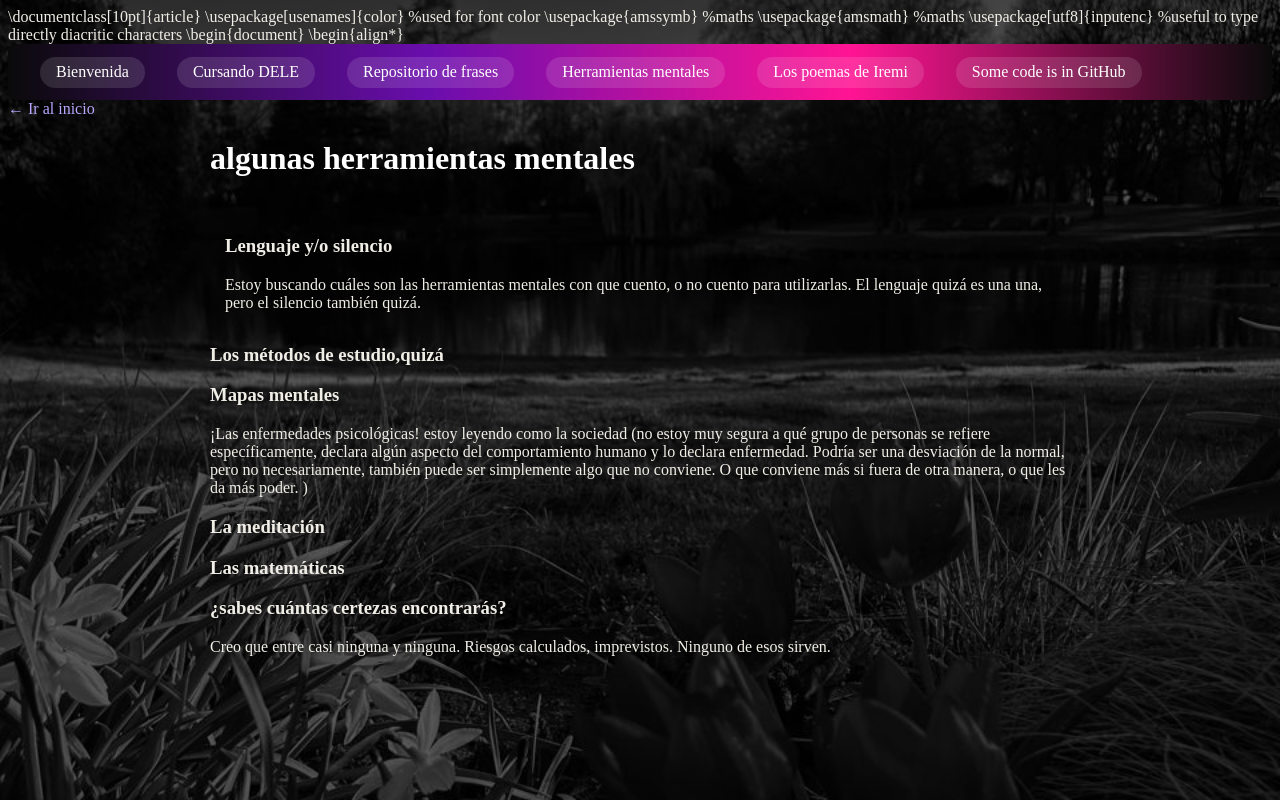
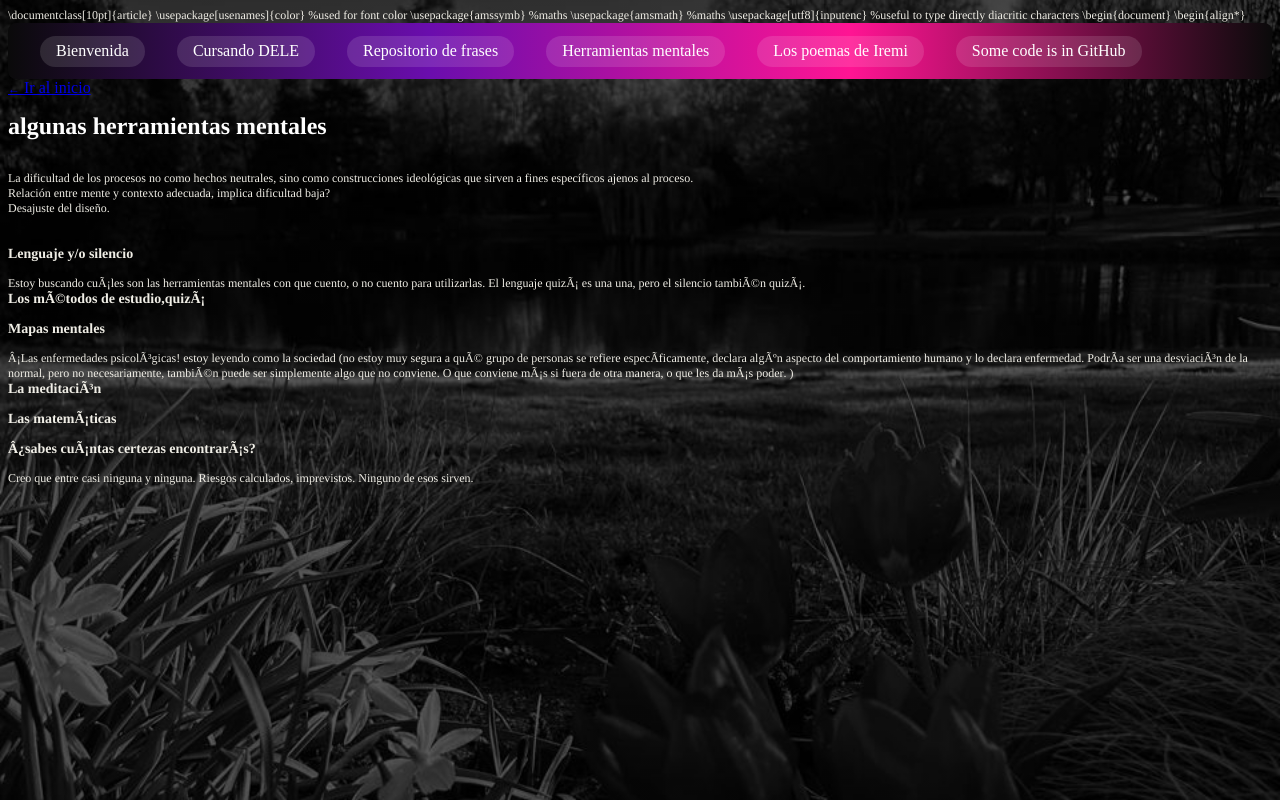
Before and after one commit to Elinada/my_web, a Flask app: page /herramientas/ in a window 1280 px wide. Run offline with Flask 3, Linux system fonts and the light colour scheme.

Commit message:
new module3

```diff
--- a/templates/herramientas.html
+++ b/templates/herramientas.html
@@ -1,36 +1,37 @@
-\documentclass[10pt]{article}
-\usepackage[usenames]{color} %used for font color
-\usepackage{amssymb} %maths
-\usepackage{amsmath} %maths
-\usepackage[utf8]{inputenc} %useful to type directly diacritic characters
-\begin{document}
-\begin{align*}{% extends "base.html" %}
-{% block title %}Herramientas{% endblock %}
-
-{% block content %}
-<a class="back-link" href="{{ url_for('home') }}">&larr; Ir al inicio</a>
-
-<div class="essays-container">
-    <h1> algunas herramientas mentales</h1>
-    <br>
-    <div class="essay">
-
-     <h3>Lenguaje y/o silencio</h3>
-     Estoy buscando cuáles son las herramientas mentales con que cuento, o no cuento para utilizarlas.
-     El lenguaje quizá es una una, pero el silencio también quizá.
-    </div>
-    <h3>Los métodos de estudio,quizá</h3>
-    <h3>Mapas mentales</h3>
-    ¡Las enfermedades psicológicas! estoy leyendo como la sociedad (no estoy muy segura a qué grupo de personas se refiere
-    específicamente, declara algún aspecto del comportamiento humano y lo declara enfermedad. Podría ser una
-    desviación de la normal, pero no necesariamente, también puede ser simplemente algo que no conviene. O que
-    conviene más si fuera de otra manera, o que les da más poder. )
-    <h3>La meditación</h3>
-    <h3>Las matemáticas</h3>
-<h3>¿sabes cuántas certezas encontrarás?</h3>
-Creo que entre casi ninguna y ninguna. Riesgos calculados, imprevistos. Ninguno de esos sirven.
-</div>
-{% endblock %}
-<a class="back-link" href="{{ url_for('home') }}">&larr; Ir al inicio</a>
-\end{align*}
-\end{document}
+<!DOCTYPE html PUBLIC "-//W3C//DTD HTML 4.01//EN" "http://www.w3.org/TR/html4/strict.dtd">
+<html>
+<head>
+  <meta http-equiv="Content-Type" content="text/html; charset=utf-8">
+  <meta http-equiv="Content-Style-Type" content="text/css">
+  <title></title>
+  <meta name="Generator" content="Cocoa HTML Writer">
+  <meta name="CocoaVersion" content="2685.6">
+  <style type="text/css">
+    p.p1 {margin: 0.0px 0.0px 0.0px 0.0px; font: 12.0px Times; -webkit-text-stroke: #000000}
+    p.p3 {margin: 0.0px 0.0px 0.0px 0.0px; font: 12.0px Times; -webkit-text-stroke: #000000; min-height: 14.0px}
+    span.s1 {font-kerning: none}
+    span.s2 {font: 12.0px 'Times New Roman'; text-decoration: underline ; font-kerning: none; color: #0000e9; -webkit-text-stroke: 0px #0000e9}
+    span.s3 {text-decoration: underline ; font-kerning: none; color: #0000e9; -webkit-text-stroke: 0px #0000e9}
+  </style>
+</head>
+<body>
+<p class="p1"><span class="s1">\documentclass[10pt]{article} \usepackage[usenames]{color} %used for font color \usepackage{amssymb} %maths \usepackage{amsmath} %maths \usepackage[utf8]{inputenc} %useful to type directly diacritic characters \begin{document} \begin{align*}{% extends "base.html" %} {% block title %}Herramientas{% endblock %} {% block content %} <a href="file:///Users/elicres/Documents/recetas/webDisplay/templates/%7B%7B%20url_for('home')%20%7D%7D"><span class="s2">←</span><span class="s3"> Ir al inicio</span></a></span></p>
+<h1 style="margin: 0.0px 0.0px 16.1px 0.0px; font: 24.0px Times; -webkit-text-stroke: #000000"><span class="s1"><b>algunas herramientas mentales</b></span></h1>
+<p class="p3"><span class="s1"></span><br></p>
+<p class="p1"><span class="s1">La dificultad de los procesos no como hechos neutrales, sino como construcciones ideológicas que sirven a fines específicos ajenos al proceso.</span></p>
+<p class="p1"><span class="s1">Relación entre mente y contexto adecuada, implica dificultad baja?</span></p>
+<p class="p1"><span class="s1">Desajuste del diseño.</span></p>
+<p class="p3"><span class="s1"></span><br></p>
+<p class="p3"><span class="s1"></span><br></p>
+<h3 style="margin: 0.0px 0.0px 14.0px 0.0px; font: 14.0px Times; -webkit-text-stroke: #000000"><span class="s1"><b>Lenguaje y/o silencio</b></span></h3>
+<p class="p1"><span class="s1">Estoy buscando cuÃ¡les son las herramientas mentales con que cuento, o no cuento para utilizarlas. El lenguaje quizÃ¡ es una una, pero el silencio tambiÃ©n quizÃ¡.</span></p>
+<h3 style="margin: 0.0px 0.0px 14.0px 0.0px; font: 14.0px Times; -webkit-text-stroke: #000000"><span class="s1"><b>Los mÃ©todos de estudio,quizÃ¡</b></span></h3>
+<h3 style="margin: 0.0px 0.0px 14.0px 0.0px; font: 14.0px Times; -webkit-text-stroke: #000000"><span class="s1"><b>Mapas mentales</b></span></h3>
+<p class="p1"><span class="s1">Â¡Las enfermedades psicolÃ³gicas! estoy leyendo como la sociedad (no estoy muy segura a quÃ© grupo de personas se refiere especÃ­ficamente, declara algÃºn aspecto del comportamiento humano y lo declara enfermedad. PodrÃ­a ser una desviaciÃ³n de la normal, pero no necesariamente, tambiÃ©n puede ser simplemente algo que no conviene. O que conviene mÃ¡s si fuera de otra manera, o que les da mÃ¡s poder. )</span></p>
+<h3 style="margin: 0.0px 0.0px 14.0px 0.0px; font: 14.0px Times; -webkit-text-stroke: #000000"><span class="s1"><b>La meditaciÃ³n</b></span></h3>
+<h3 style="margin: 0.0px 0.0px 14.0px 0.0px; font: 14.0px Times; -webkit-text-stroke: #000000"><span class="s1"><b>Las matemÃ¡ticas</b></span></h3>
+<h3 style="margin: 0.0px 0.0px 14.0px 0.0px; font: 14.0px Times; -webkit-text-stroke: #000000"><span class="s1"><b>Â¿sabes cuÃ¡ntas certezas encontrarÃ¡s?</b></span></h3>
+<p class="p1"><span class="s1">Creo que entre casi ninguna y ninguna. Riesgos calculados, imprevistos. Ninguno de esos sirven.</span></p>
+<p class="p1"><span class="s1">{% endblock %} <a href="file:///Users/elicres/Documents/recetas/webDisplay/templates/%7B%7B%20url_for('home')%20%7D%7D"><span class="s2">←</span><span class="s3"> Ir al inicio</span></a> \end{align*} \end{document}</span></p>
+</body>
+</html>
```
Also changed, not shown: build/herramientas/index.html (+36 -31 lines), build/mod3/index.html (+12 -3 lines), templates/frases.html (+20 -17 lines), templates/mod3.html (+9 -0 lines), 5 other files.
